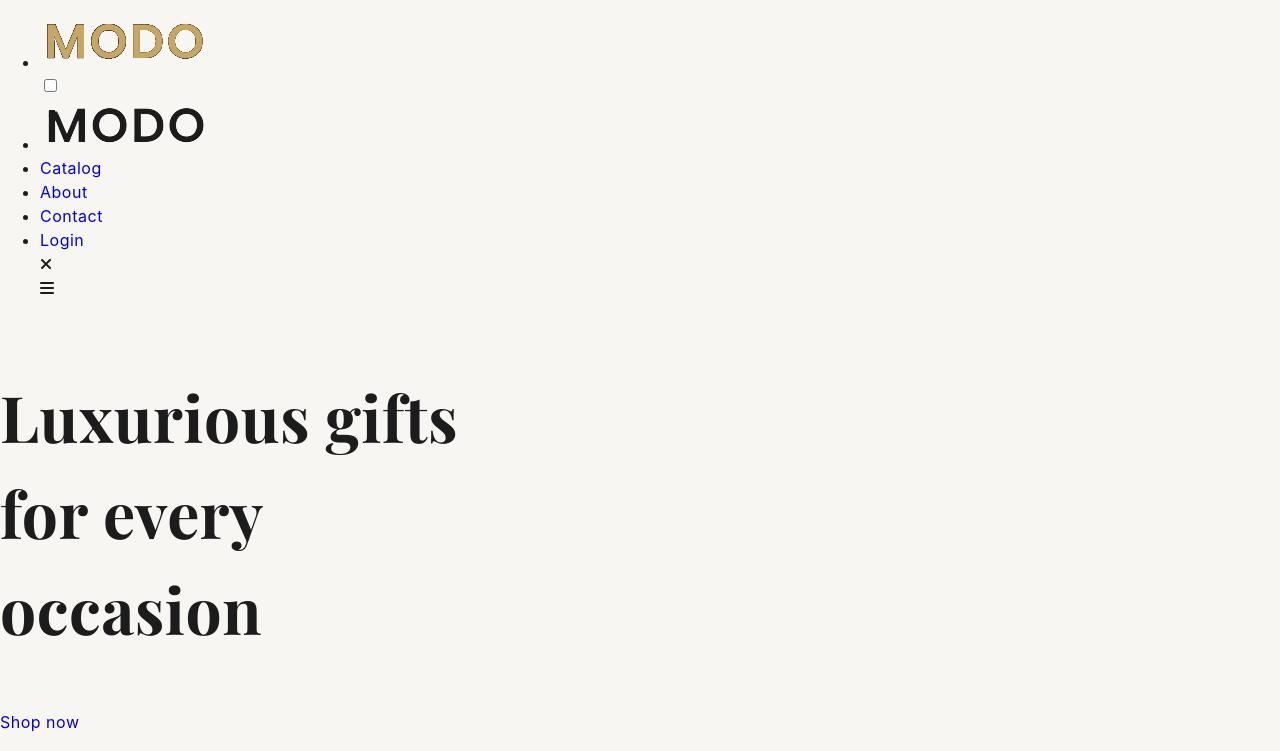
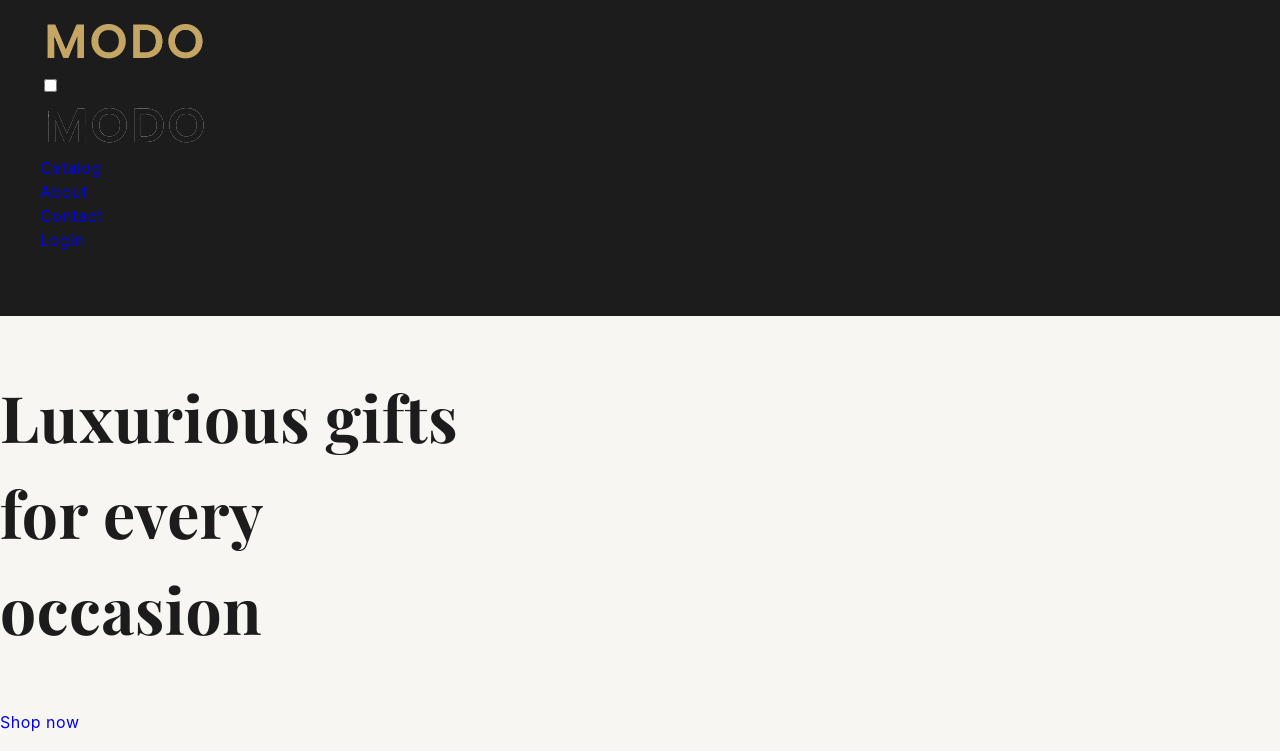
Before and after one commit to M-Kovaleva/marina-kovaleva-PE1-JAN25FT, a plain HTML site: page index.html in a window 1280 px wide. Shown: the top 751 px of the page. Drawn offline with nearby package versions, Linux system fonts and the light colour scheme; no server answers; a web font is replaced by a local one.

Commit message:
Create/-index-page-css
- add wrapper and containers for header, main and footer

```diff
--- a/css/styles.css
+++ b/css/styles.css
@@ -21,6 +21,32 @@ body{
     display: flex;
     flex-direction: column;
     height: 100vh;
+}
+
+.page-header{
+    background-color: var(--color-primary);
+}
+.page-main{
+    background-color: var(--color-backround);
+    flex-grow: 1;
+}
+.page-footer{
+    background-color: var(--color-primary);
+}
+
+.container{
+    background-color: var(--color-primary);
+    height: 100%;
+    max-width: 120rem;
+    display: flex;
+    flex-direction: column;
+    margin: 0 auto;
+}
+.header {
+    background-color: var(--color-primary);
+}
+.page-main .container{
+    background-color: var(--color-backround);
 }
 
 h1{
--- a/index.html
+++ b/index.html
@@ -14,8 +14,8 @@
 
     </head>
     <body>
-    <div class="page-wrapper">
-         <header class="page-header">
+    <div class="wrapper">
+         <header class="header">
             <div class="container">
                 <div class="header-container">
                     <nav>
@@ -39,8 +39,9 @@
                 </div>
             </div>
         </header>
-        <main class="main-content">
-            <section class="hero">
+        <main class="page-main">
+            <div class="container">
+                <section class="hero">
                 <h1>Luxurious gifts<br/>for every<br/>occasion</h1>
                 <a href="product.html" aria-label="product page" title="Product Page" class="cta-button">Shop now</a>
                 <!-- КАРУСЕЛЬ -->
@@ -92,13 +93,21 @@
                         <img src="#" alt="#"/>
                     </div>
                 </section>
+            </div>
+
         </main>
-        <footer class="footer">
-            <p>Copyright &copy; 2024</p>
-            <div class="social-icons">
-                <a href="https://www.facebook.com" aria-label="link to facebook page" title="Facebook"><i class="fa-brands fa-facebook"></i></a>
-                <a href="https://www.instagram.com" aria-label="link to instagram page" title="Instagram"><i class="fa-brands fa-instagram"></i></a>
+       <footer class="page-footer">
+            <div class="container">
+                <div class="footer-container">
+                    <p>Copyright &copy; 2024</p>
+                    <div class="social-icons">
+                        <a href="https://www.facebook.com" aria-label="link to facebook page" title="Facebook"><i class="fa-brands fa-facebook"></i></a>
+                        <a href="https://www.instagram.com" aria-label="link to instagram page" title="Instagram"><i class="fa-brands fa-instagram"></i></a>
+                    </div>
+                </div>
             </div>
+
+
         </footer>
     </div>
     </body>
```
